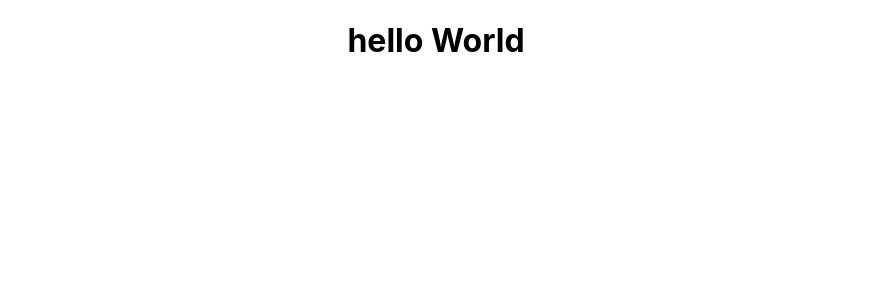
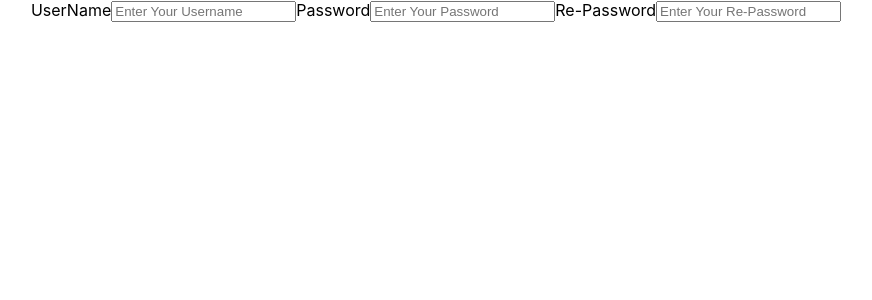
Before and after one commit to Manjukcthapa/ChildNRecord, a React (Create React App) app in the folder my-app/: page / in a window 1280 px wide. Shown: the top 300 px of the page, without its empty margins (204-1076 px from the left). Built offline with nearby package versions, Linux system fonts and the light colour scheme.

Commit message:
added inputs and render the signup component in browser

```diff
--- a/my-app/src/App.js
+++ b/my-app/src/App.js
@@ -1,10 +1,11 @@
 import React from 'react';
 import './App.css';
+import Signup from "./Register/Signup"
 
 function App() {
   return (
     <div className="App">
-     <h1>hello World</h1>
+     <Signup/>
     </div>
   );
 }
--- a/my-app/src/Register/Signup.js
+++ b/my-app/src/Register/Signup.js
@@ -1,18 +1,38 @@
 import React from "react";
 
 class Signup extends React.Component {
-  render() {
+
+  render(){
+      return(
           <div>
               <form>
+                  <lable>UserName</lable>
                   <input
                   type="text"
                   id="Username"
                   placeholder="Enter Your Username "
                   name="Username"
                   />
+                   <lable>Password</lable>
+                  <input
+                  type="text"
+                  id="Password"
+                  placeholder="Enter Your Password"
+                  name="Password"
+                  />
+                  <lable>Re-Password</lable>
+                  <input
+                  type="text"
+                  id="Re-Password"
+                  placeholder="Enter Your Re-Password"
+                  name="Re-Password"
+                  />
               </form>
-    </div>;
+          </div>
+      )
+
 }
+
 }
 
 export default Signup;
```
Lines whose indentation alone changed are shown as unchanged.
